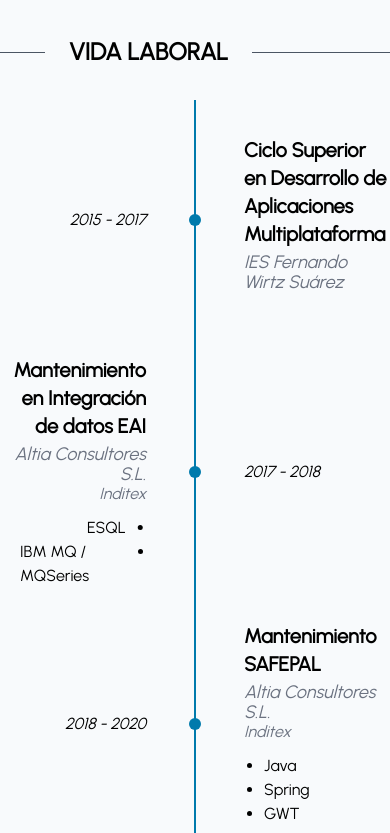
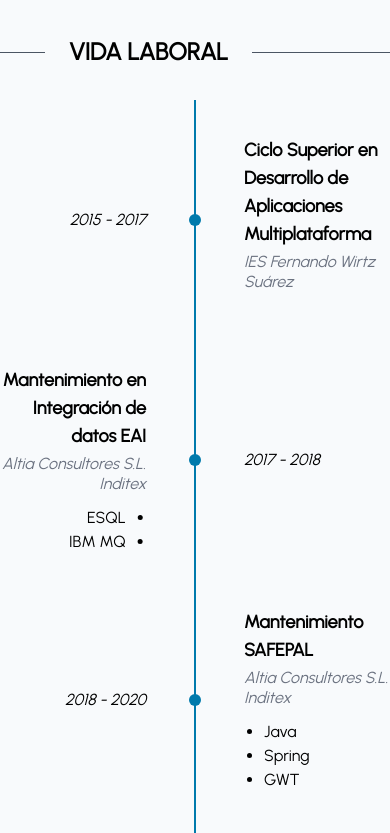
Before and after one commit to oveigam/oveigam-web, an Astro site: page / in a window 390 px wide. Shown: the part 1000-1833 px from the top of the page. Built offline with nearby package versions, Linux system fonts and the light colour scheme; Astro itself is replaced by a stand-in of ours.

Commit message:
vida laboral section responsive layout

```diff
--- a/src/components/TimelineFragment.astro
+++ b/src/components/TimelineFragment.astro
@@ -17,11 +17,11 @@ const { date, title, client, company, tech, flip = false } = Astro.props;
     <div class="h-3 w-3 rounded-full bg-vsc-500"></div>
   </div>
   <div class={`flex-1 py-4 self-center`}>
-    <h3 class={`text-xl font-bold ${flip ? "text-end" : ""}`}>
+    <h3 class={`text-lg md:text-xl font-bold ${flip ? "text-end" : ""}`}>
       {title}
     </h3>
     <div class="mb-3 mt-1">
-      <h4 class={`text-lg italic text-gray-500 leading-5 ${flip ? "text-end" : ""}`}>{company}</h4>
+      <h4 class={`text-md md:text-lg italic text-gray-500 leading-5 ${flip ? "text-end" : ""}`}>{company}</h4>
       {client && <h4 class={`italic leading-5 text-gray-500 ${flip ? "text-end" : ""}`}>{client}</h4>}
     </div>
     {
--- a/src/components/sections/VidaLaboral.astro
+++ b/src/components/sections/VidaLaboral.astro
@@ -16,7 +16,7 @@ import TimelineFragment from "../TimelineFragment.astro";
     title="Mantenimiento en Integración de datos EAI"
     client="Inditex"
     company="Altia Consultores S.L."
-    tech={["ESQL", "IBM MQ / MQSeries"]}
+    tech={["ESQL", "IBM MQ"]}
   />
   <TimelineFragment
     date="2018 - 2020"
```
